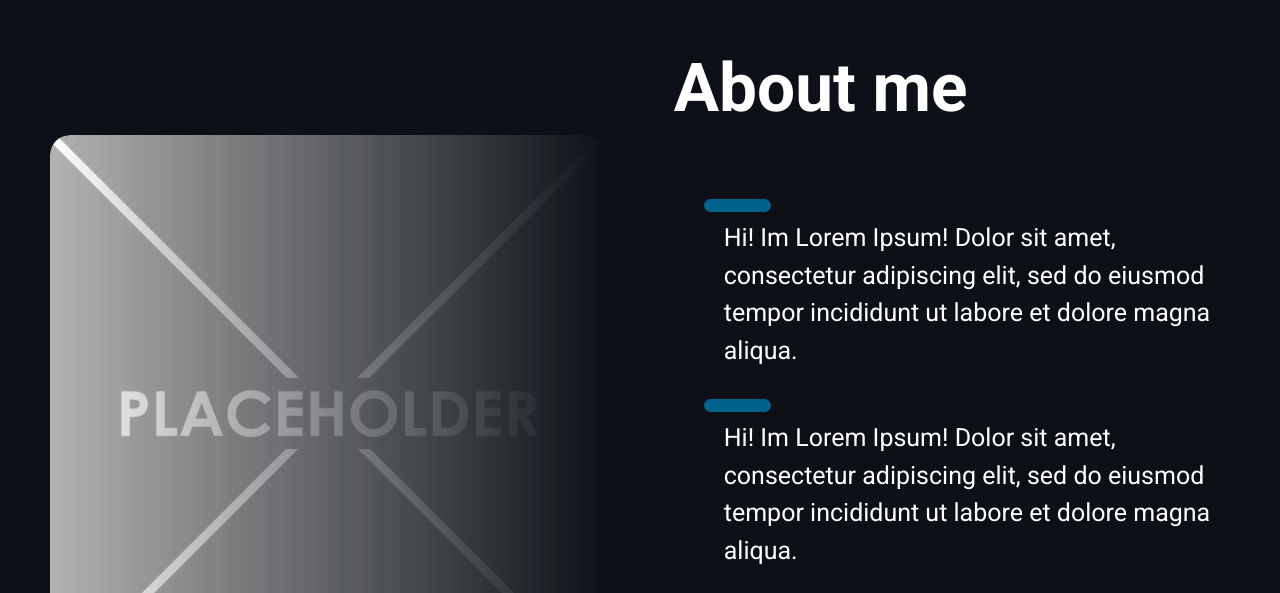
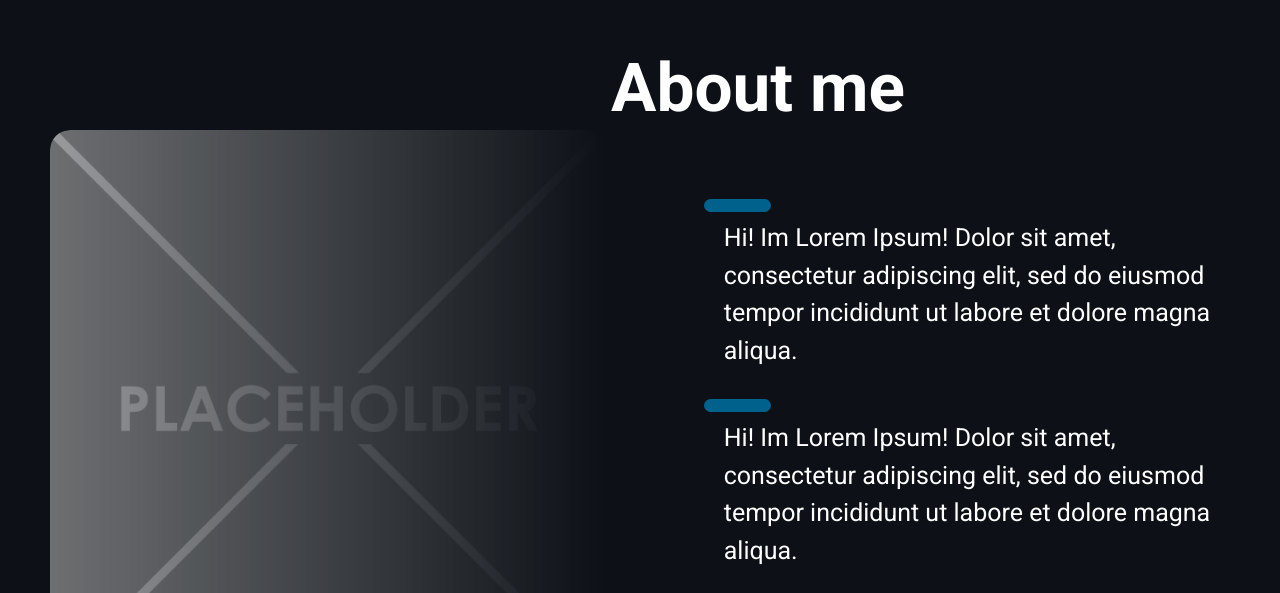
Before and after one commit to Lex-pineapple/personal-cv, a React (Vite) app: page / in a window 1280 px wide. Shown: the part 1087-1680 px from the top of the page. Built offline with nearby package versions, Linux system fonts and the light colour scheme.

Commit message:
feat: add scroll animations to about

```diff
--- a/package.json
+++ b/package.json
@@ -10,6 +10,7 @@
     "preview": "vite preview"
   },
   "dependencies": {
+    "framer-motion": "^10.18.0",
     "react": "^18.2.0",
     "react-dom": "^18.2.0",
     "react-router-dom": "^6.21.1"
--- a/src/components/sections/About.scss
+++ b/src/components/sections/About.scss
@@ -2,9 +2,10 @@
 
 .about {
   display: flex;
+  justify-content: center;
+  align-items: center;
   min-height: 1000px;
   height: fit-content;
-  align-items: center;
 
   &_container {
     position: relative;
@@ -14,6 +15,20 @@
       'img h2' 1fr
       'img text' 4fr/ 2fr 2fr;
     column-gap: 2.7rem;
+
+    &.initial {
+      grid-template:
+        'h2' 1fr
+        'text' 4fr / 780px;
+
+      .h2 {
+        justify-self: center;
+      }
+
+      .img {
+        display: none;
+      }
+    }
   }
 
   &__img {
@@ -31,13 +46,20 @@
       to(rgb(0 0 0 / 0%))
     );
     mask-image: linear-gradient(to right, rgb(0 0 0 / 100%), rgb(0 0 0 / 0%));
-    grid-area: img;
+
+    &-motion {
+      grid-area: img;
+    }
   }
 
   &__h2 {
     margin: 0;
     justify-self: left;
     grid-area: h2;
+
+    &-motion {
+      position: relative;
+    }
   }
 
   &__text-line {
--- a/src/components/sections/Education.scss
+++ b/src/components/sections/Education.scss
@@ -2,9 +2,9 @@
 
 .edu {
   display: flex;
+  align-items: center;
   min-height: 1000px;
   height: fit-content;
-  align-items: center;
 
   &_container {
     width: 100%;
--- a/src/components/sections/Front.scss
+++ b/src/components/sections/Front.scss
@@ -27,6 +27,7 @@
     border-radius: 0.8rem;
     height: 11rem;
     width: 11rem;
+    animation: 1s ease-out 0s 1 slide-up;
 
     &-wrapper {
       position: relative;
@@ -52,11 +53,12 @@
   &__strong {
     font-family: Inter, sans-serif;
     font-size: 2.7rem;
+    animation: 1s ease-out 0s 1 slide-left;
   }
 
   &__h1 {
+    margin: 1.5rem 0 0;
     line-height: 1;
-    margin: 1.5rem 0 0;
     font-weight: 700;
     text-align: left;
     grid-area: h1;
@@ -67,6 +69,8 @@
   }
 
   &__text {
+    animation: 1s ease-out 0s 1 slide-left;
+
     &.text_descr {
       margin: 3.3rem 0 0.8rem;
       grid-area: text;
@@ -83,6 +87,7 @@
     font-size: 1.3rem;
     font-weight: 500;
     color: v.$light-gray;
+    animation: 1s ease-out 0s 1 slide-left;
     text-align: left;
     grid-area: subtext;
   }
@@ -131,6 +136,30 @@
   }
 }
 
+@keyframes slide-up {
+  0% {
+    opacity: 0;
+    transform: translateY(20%);
+  }
+
+  100% {
+    opacity: 1;
+    transform: translateY(0);
+  }
+}
+
+@keyframes slide-left {
+  0% {
+    opacity: 0;
+    transform: translateX(10%);
+  }
+
+  100% {
+    opacity: 1;
+    transform: translateX(0);
+  }
+}
+
 @media only screen and (width <= 1100px) {
   .front {
     &_container {
@@ -138,12 +167,6 @@
     }
   }
 }
-
-// @media only screen and (height <= 1000px) {
-//   .front {
-//     height: 1000px;
-//   }
-// }
 
 @media only screen and (width <= 800px) {
   .front {
@@ -160,8 +183,8 @@
     }
 
     &_buttons_container {
+      flex-direction: row;
       margin: 1em 0;
-      flex-direction: row;
     }
 
     &__text {
@@ -193,8 +216,8 @@
     }
 
     &__img {
+      height: 20rem;
       width: 20rem;
-      height: 20rem;
 
       &-wrapper {
         &::after {
@@ -207,8 +230,8 @@
     &__text {
       &.text_descr,
       &.text_additional {
+        margin-top: 1rem;
         font-size: 1.2rem;
-        margin-top: 1rem;
       }
     }
 
@@ -225,13 +248,13 @@
     }
 
     &__img {
+      height: 80vw;
       width: 80vw;
-      height: 80vw;
 
       &-wrapper {
         &::after {
+          height: 80vw;
           width: 80vw;
-          height: 80vw;
         }
       }
     }
@@ -246,13 +269,13 @@
     }
 
     &__img {
+      height: 70vw;
       width: 70vw;
-      height: 70vw;
 
       &-wrapper {
         &::after {
+          height: 70vw;
           width: 70vw;
-          height: 70vw;
         }
       }
     }
--- a/src/components/sections/Header.scss
+++ b/src/components/sections/Header.scss
@@ -4,13 +4,13 @@
   z-index: 10;
   position: fixed;
   left: 0;
-  width: 100%;
   display: flex;
   justify-content: center;
   align-items: center;
+  background: linear-gradient(0deg, transparent, v.$background-dark 50%);
   height: 2.7rem;
+  width: 100%;
   padding: 0.8rem 0.5rem;
-  background: linear-gradient(0deg, transparent, v.$background-dark 50%);
 
   &__list {
     display: flex;
@@ -121,8 +121,8 @@
   .header.compact.active {
     display: flex;
     flex-direction: column;
+    justify-content: flex-start;
     align-items: center;
-    justify-content: flex-start;
     gap: 0.5rem;
 
     & .nav {
@@ -130,9 +130,9 @@
     }
 
     & .lang-switch {
-      width: 2.5rem;
       order: 1;
       position: relative;
+      width: 2.5rem;
     }
   }
 }
--- a/src/components/sections/Projects.scss
+++ b/src/components/sections/Projects.scss
@@ -10,9 +10,9 @@
       'descr descr descr .' 1fr
       'read-more read-more button .' 1fr
       '. . . .' 4fr / 1fr 1fr 1fr 3fr;
+    margin: 0 2rem;
     height: 27.7rem;
     padding-top: 1.4rem;
-    margin: 0 2rem;
 
     &.align-right {
       grid-template:
@@ -158,10 +158,10 @@
     }
 
     &__img {
+      position: relative;
+      margin: 1rem 0;
       justify-self: center;
-      position: relative;
       mask-image: none;
-      margin: 1rem 0;
     }
   }
 }
@@ -205,8 +205,8 @@
     }
 
     &__img {
+      height: 100%;
       width: 100%;
-      height: 100%;
     }
   }
 }
--- a/src/components/sections/Skills.scss
+++ b/src/components/sections/Skills.scss
@@ -123,8 +123,8 @@
     }
 
     .card__meter_circle {
+      height: 0.4rem;
       width: 0.4rem;
-      height: 0.4rem;
     }
   }
 }
--- a/src/components/sections/about.tsx
+++ b/src/components/sections/about.tsx
@@ -1,12 +1,24 @@
 import Placeholder from '@assets/Placeholder.png';
 import './About.scss';
+import { motion, useScroll, useTransform } from 'framer-motion';
+import { useRef } from 'react';
 
 export function About() {
+  const ref1 = useRef(null);
+  const ref2 = useRef(null);
+  const { scrollYProgress } = useScroll({ target: ref1 });
+  const x = useTransform(scrollYProgress, [0, 1], [0, 300]);
+  const opacity = useTransform(scrollYProgress, [0, 0.5], [1, 0]);
+
   return (
     <div className="about">
       <div className="about_container">
-        <h2 className="about__h2 h2">About me</h2>
-        <img src={Placeholder} alt="" className="about__img img" />
+        <motion.div ref={ref1} style={{ right: x }} className="about__h2-motion h2-motion">
+          <h2 className="about__h2 h2">About me</h2>
+        </motion.div>
+        <motion.div ref={ref2} style={{ opacity }} className="about__img-motion img-motion">
+          <img src={Placeholder} alt="" className="about__img img" />
+        </motion.div>
         <div className="about__text-container">
           <div className="about__text-line">
             <div className="dec_item"></div>
```
Also changed, not shown: 1 other file (tests, documents, lock files or other folders).
